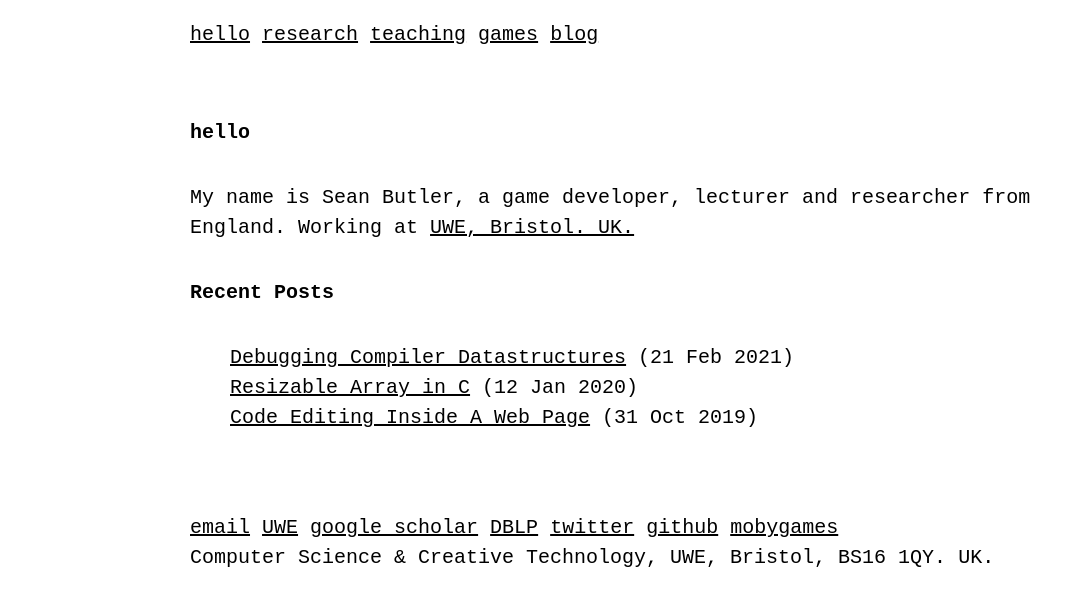
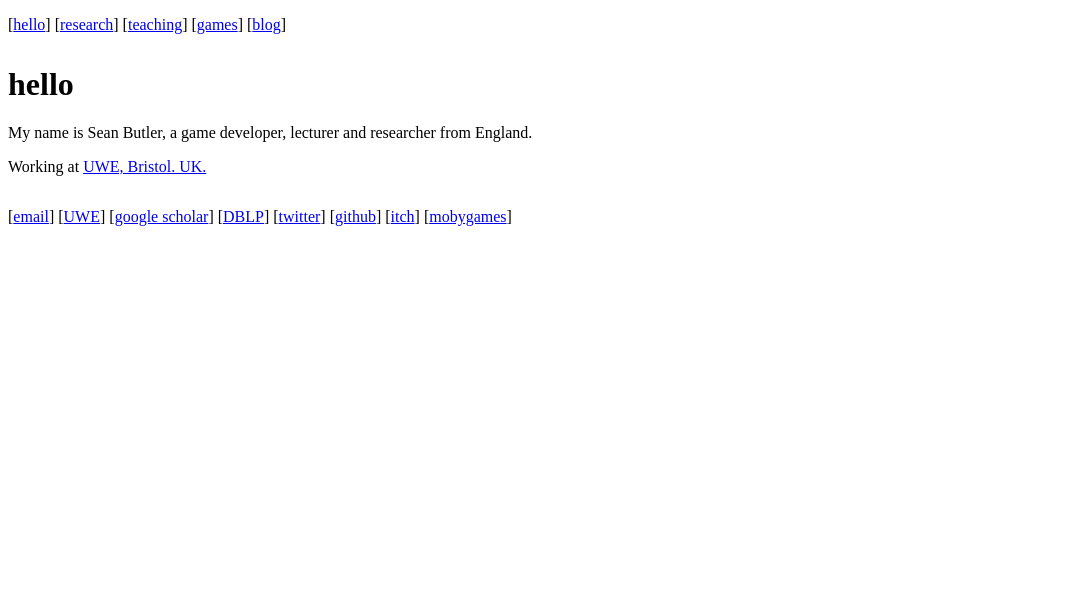
Before and after one commit to seanbutler/www.seanbutler.net, a Jekyll site: the page built from index.html, in a window 1280 px wide. Shown: the top 606 px of the page, without its empty margins (0-1084 px from the left). Built offline with Jekyll 4.4.1, drawn with Linux system fonts in a browser that asks for light colours.

Commit message:
simplified css

```diff
--- a/_layouts/default.html
+++ b/_layouts/default.html
@@ -2,39 +2,32 @@
 <html>
 	<head>
 		<title>{{ page.title }} / sean butler</title>
-		<link rel="stylesheet" type="text/css" href="/css/mini.css">
+		<!-- <link rel="stylesheet" type="text/css" href="/css/mini.css"> -->
+		<link rel="stylesheet" type="text/css" href="/css/mini2.css">
 	</head>
 
 	<body>
 
 		<div class="container" id = "nav">
-			<a href="/">hello</a>
-			<!-- <a href="/blog">blog</a> -->
-			<a href="/research">research</a>
-			<a href="/teaching">teaching</a>
-			<a href="/games">games</a>
-			<a href="/blog">blog</a>
+			[<a href="/">hello</a>]
+			[<a href="/research">research</a>]
+			[<a href="/teaching">teaching</a>]
+			[<a href="/games">games</a>]
+			[<a href="/blog">blog</a>]
 		</div>
 
-		<div class="container fade-in ">
+		<div class="container">
 			{{ content }}
 		</div>
 
-
-		<div class="container">
-			<p>
-				<a href = "mailto:sean2.butler@uwe.ac.uk">email</a>
-				<a href = "https://people.uwe.ac.uk/Person/Sean2Butler">UWE</a>
-				<a href = "https://scholar.google.co.uk/citations?user=XicxPzcAAAAJ">google scholar</a>
-				<a href = "https://dblp.uni-trier.de/pers/hd/b/Butler:Sean">DBLP</a>
-				<a href = "https://twitter.com/butlersean">twitter</a>
-				<a href = "https://github.com/seanbutler">github</a>
-				<a href = "https://www.mobygames.com/developer/sheet/view/developerId,105067">mobygames</a>
-				</br>
-				Computer Science & Creative Technology,
-				UWE, Bristol, BS16 1QY. UK.
-			</p>
-
-		</div class="container">
+		<div class="container" id="ftr" >
+			[<a href = "mailto:sean2.butler@uwe.ac.uk">email</a>]
+			[<a href = "https://people.uwe.ac.uk/Person/Sean2Butler">UWE</a>]
+			[<a href = "https://scholar.google.co.uk/citations?user=XicxPzcAAAAJ">google scholar</a>]
+			[<a href = "https://dblp.uni-trier.de/pers/hd/b/Butler:Sean">DBLP</a>]
+			[<a href = "https://twitter.com/butlersean">twitter</a>]
+			[<a href = "https://github.com/seanbutler">github</a>]
+			[<a href = "https://fentlewoodlewix.itch.io/">itch</a>]
+			[<a href = "https://www.mobygames.com/developer/sheet/view/developerId,105067">mobygames</a>]
 		</body>
 </html>
--- /dev/null
+++ b/css/mini2.css
@@ -0,0 +1,27 @@
+html {
+    height: 100%;
+    overflow-y: scroll;
+}
+
+img {
+    width:      100%;
+    max-width:  1200px;
+}
+
+#nav {
+    /* border-bottom: 1px solid black; */
+    margin-bottom: 2em;
+    margin-top: 1em;
+}
+
+#ftr {
+    margin-top: 2em;
+    /* border-top: 1px solid black; */
+}
+
+@media (prefers-color-scheme: dark) {
+    body {
+        background-color: white;
+        color: black;
+    }
+}
--- a/index.html
+++ b/index.html
@@ -3,15 +3,6 @@ layout: default
 title: hello
 ---
 
-<!-- <img class = "portrait" src="./images/seanbutler.jpg"> -->
 <h1>hello</h1>
-<p>My name is Sean Butler, a game developer, lecturer and researcher from England. Working at <a href = "https://people.uwe.ac.uk/Person/Sean2Butler">UWE, Bristol. UK.</a></p>
-
-<h3>Recent Posts</h3>
-<ul>
-  {% for post in site.posts limit:3 %}
-      <li>
-        <a href="{{ post.url }}">{{ post.title }}</a> ({{ post.date | date_to_string }})
-      </li>
-    {% endfor %}
-</ul>
+<p>My name is Sean Butler, a game developer, lecturer and researcher from England.</p>
+<p>Working at <a href = "https://people.uwe.ac.uk/Person/Sean2Butler">UWE, Bristol. UK.</a></p>
```
Also changed, not shown: css/mini.css (+1 -8 lines).
